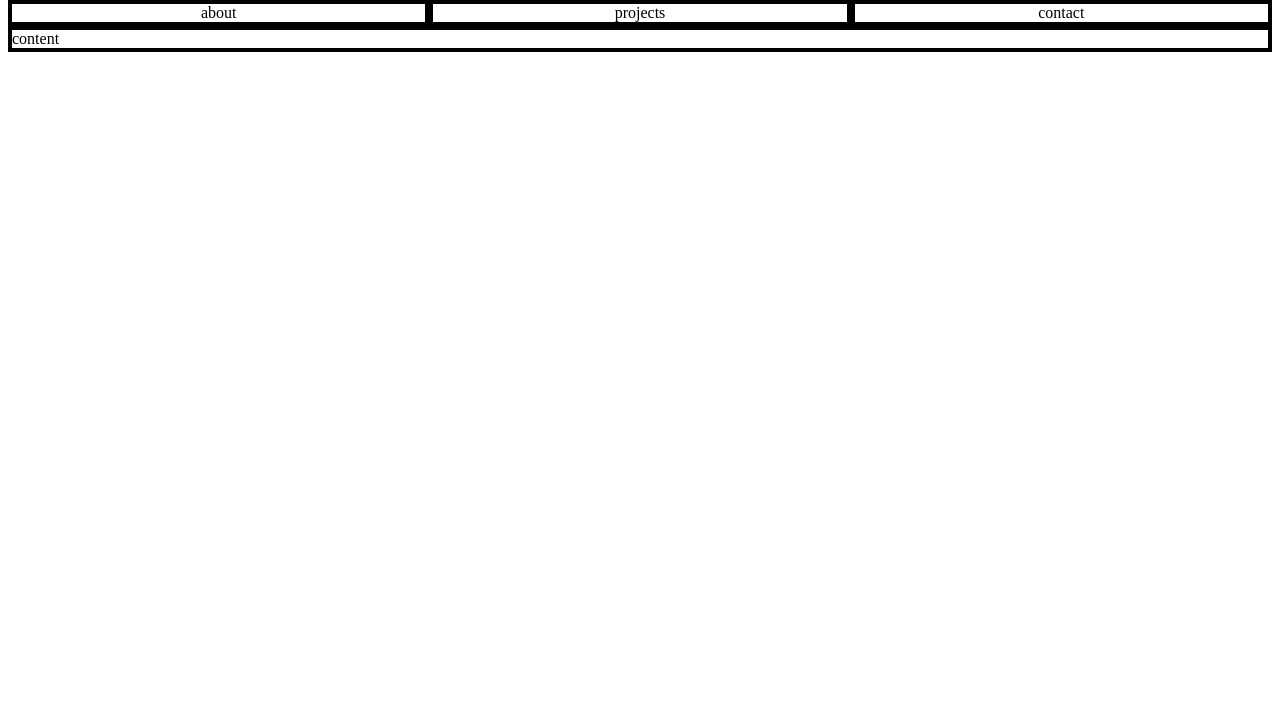
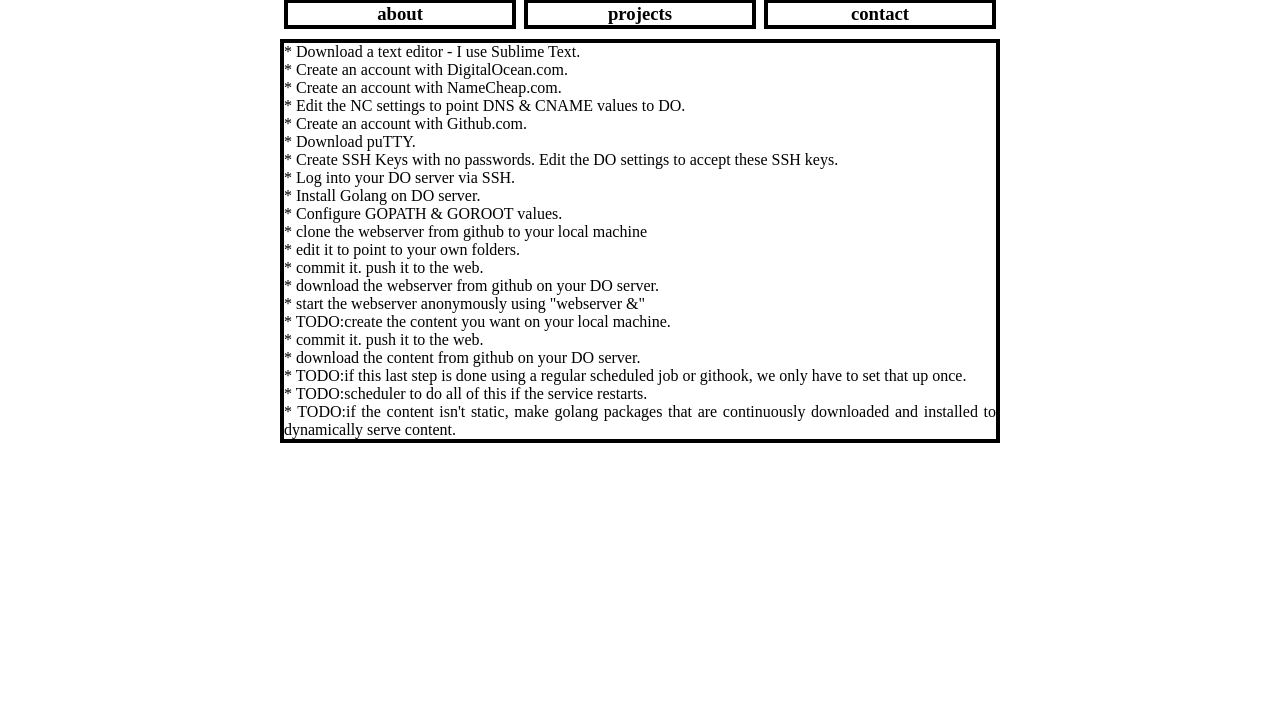
Before and after one commit to tharax/website, a plain HTML site: page peterrosser/index.html in a window 1280 px wide. Shown: the part 96-800 px from the top of the page. Drawn offline with Linux system fonts and the light colour scheme.

Commit message:
:+1: Add example content to get sizings correct

```diff
--- a/peterrosser/index.html
+++ b/peterrosser/index.html
@@ -8,11 +8,31 @@
 		<h1>Peter Rosser</h1>
 	</div>
 	<div class="menu">
-		<div class="option">about</div>
-		<div class="option">projects</div>
-		<div class="option">contact</div>
+		<div class="option"><h3>about</h3></div>
+		<div class="option"><h3>projects</h3></div>
+		<div class="option"><h3>contact</h3></div>
 	</div>
 	<div class="content">
-		content
+		* Download a text editor - I use Sublime Text.<br>
+		* Create an account with DigitalOcean.com.<br>
+		* Create an account with NameCheap.com.<br>
+		* Edit the NC settings to point DNS &amp; CNAME values to DO.<br>
+		* Create an account with Github.com.<br>
+		* Download puTTY.<br>
+		* Create SSH Keys with no passwords. Edit the DO settings to accept these SSH keys.<br>
+		* Log into your DO server via SSH.<br>
+		* Install Golang on DO server.<br>
+		* Configure GOPATH &amp; GOROOT values.<br>
+		* clone the webserver from github to your local machine<br>
+		* edit it to point to your own folders.<br>
+		* commit it. push it to the web.<br>
+		* download the webserver from github on your DO server.<br>
+		* start the webserver anonymously using "webserver &amp;"<br>
+		* TODO:create the content you want on your local machine.<br>
+		* commit it. push it to the web.<br>
+		* download the content from github on your DO server.<br>
+		* TODO:if this last step is done using a regular scheduled job or githook, we only have to set that up once.<br>
+		* TODO:scheduler to do all of this if the service restarts.<br>
+		* TODO:if the content isn't static, make golang packages that are continuously downloaded and installed to dynamically serve content.<br>
 	</div>
 </body>
--- a/peterrosser/stylesheet.css
+++ b/peterrosser/stylesheet.css
@@ -1,11 +1,14 @@
 * {
 	box-sizing: border-box;
+	max-width: 720px;
+	margin: auto;
 }
 
 .title {
 	width: 100%;
 	text-align: center;
 	border: 4px solid;
+	margin-top: 40px;
 }
 
 .menu {
@@ -15,11 +18,15 @@
 .option {
 	width: 100%;
 	text-align: center;
+	margin-top: 10px;
+	margin-left: 4px;
+	margin-right: 4px;
 	border: 4px solid;
 }
 
 .content {
 	width: 100%;
 	text-align: justify;
+	margin-top: 10px;
 	border: 4px solid;
 }
```
